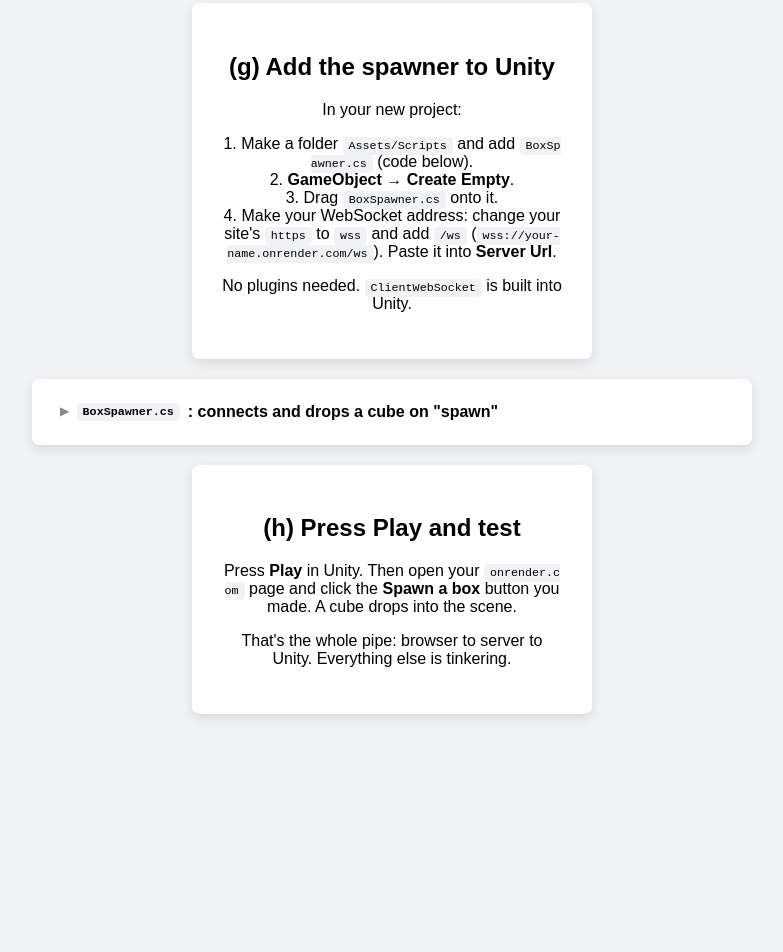
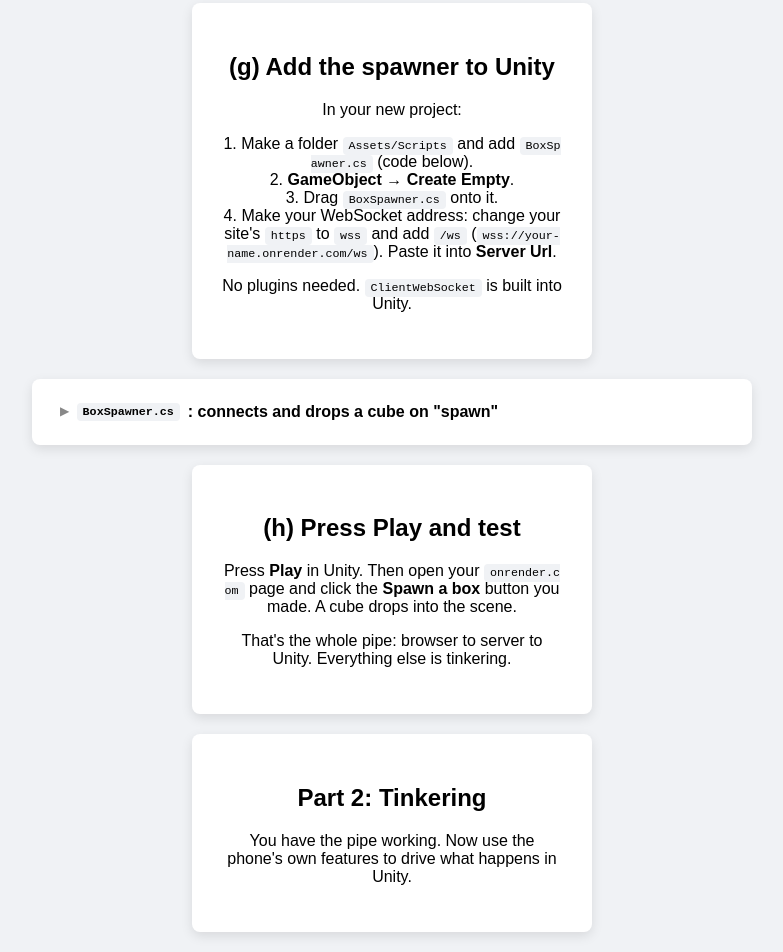
Before and after one commit to a4ruit/phoneunityws, a website: page index.html in a window 1280 px wide. Shown: the part 3778-4730 px from the top of the page, without its empty margins (248-1031 px from the left). Before the commit the page ends 4512 px from the top, so only its background shows below. Drawn offline with Linux system fonts and the light colour scheme; a web font is replaced by a local one.

Commit message:
last one

```diff
--- a/index.html
+++ b/index.html
@@ -290,6 +290,12 @@ public class BoxSpawner : MonoBehaviour
             <p class="code-note">That's the whole pipe: browser to server to Unity. Everything else is tinkering.</p>
         </div>
 
+        <!-- Part 2 divider -->
+        <div class="text-box">
+            <h2>Part 2: Tinkering</h2>
+            <p>You have the pipe working. Now use the phone's own features to drive what happens in Unity.</p>
+        </div>
+
     </div>
 
     <script>
```
